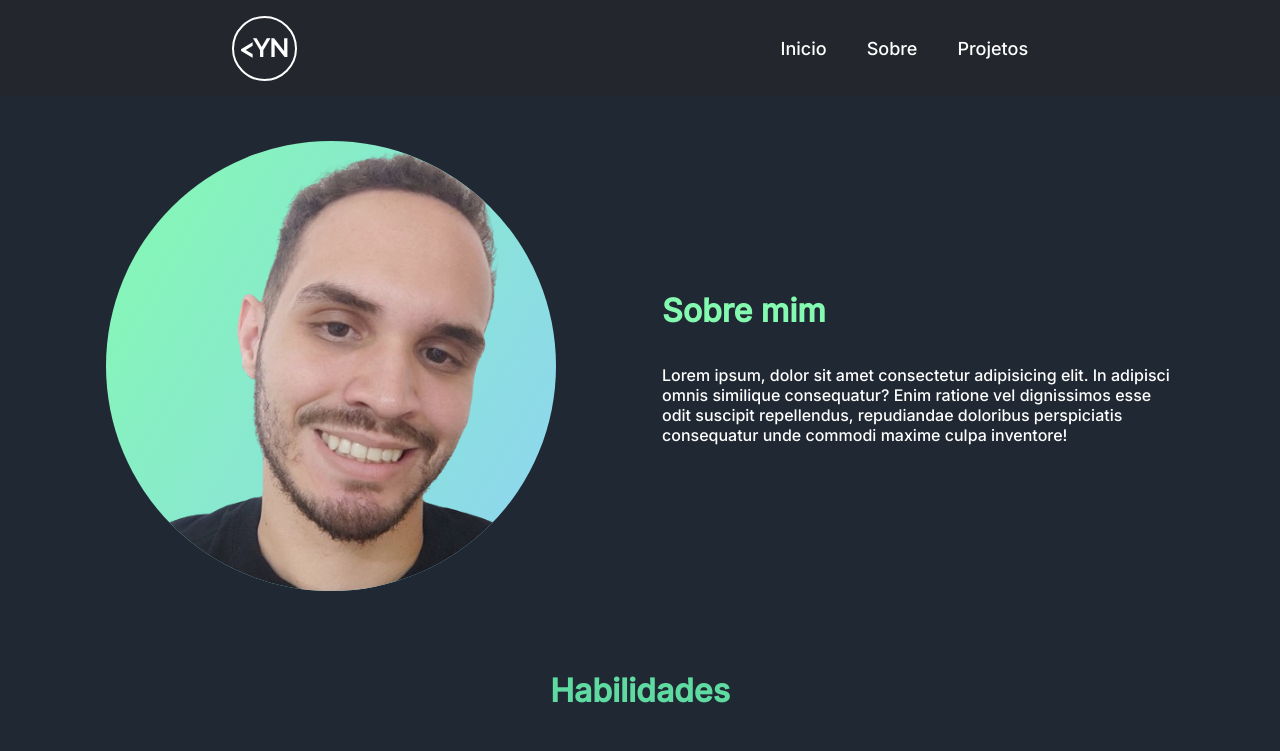
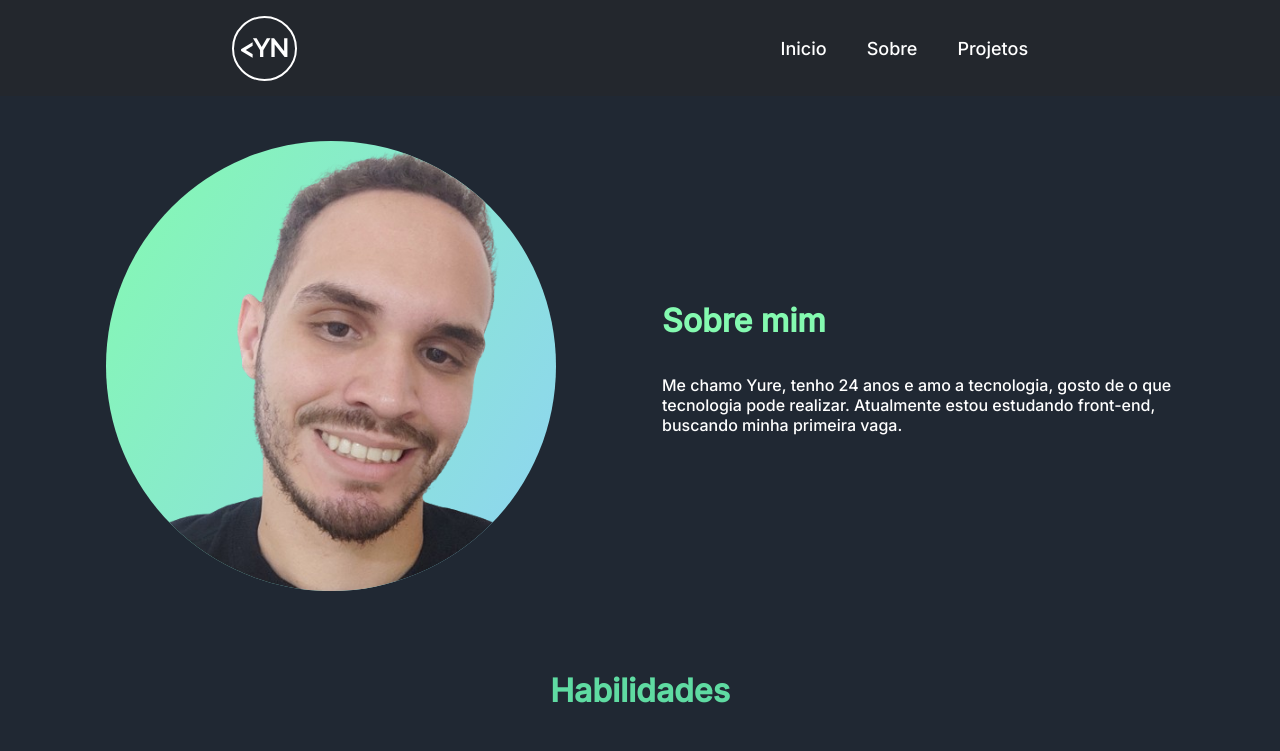
Before and after one commit to YureNathan/Portifolio, a React (Vite) app: page /sobre in a window 1280 px wide. Shown: the top 751 px of the page. Built offline with nearby package versions, Linux system fonts and the light colour scheme.

Commit message:
editando o sobre

```diff
--- a/src/page/sobre/Sobre.jsx
+++ b/src/page/sobre/Sobre.jsx
@@ -20,7 +20,7 @@ export default function Sobre() {
         </S.Boximg>
         <div>
         <h2>Sobre mim</h2>
-        <p>Lorem ipsum, dolor sit amet consectetur adipisicing elit. In adipisci omnis similique consequatur? Enim ratione vel dignissimos esse odit suscipit repellendus, repudiandae doloribus perspiciatis consequatur unde commodi maxime culpa inventore!</p>
+        <p>Me chamo Yure, tenho 24 anos e amo a tecnologia, gosto de o que tecnologia pode realizar. Atualmente estou estudando front-end, buscando minha primeira vaga.</p>
         </div>
       </S.Container>
       <section>
```
